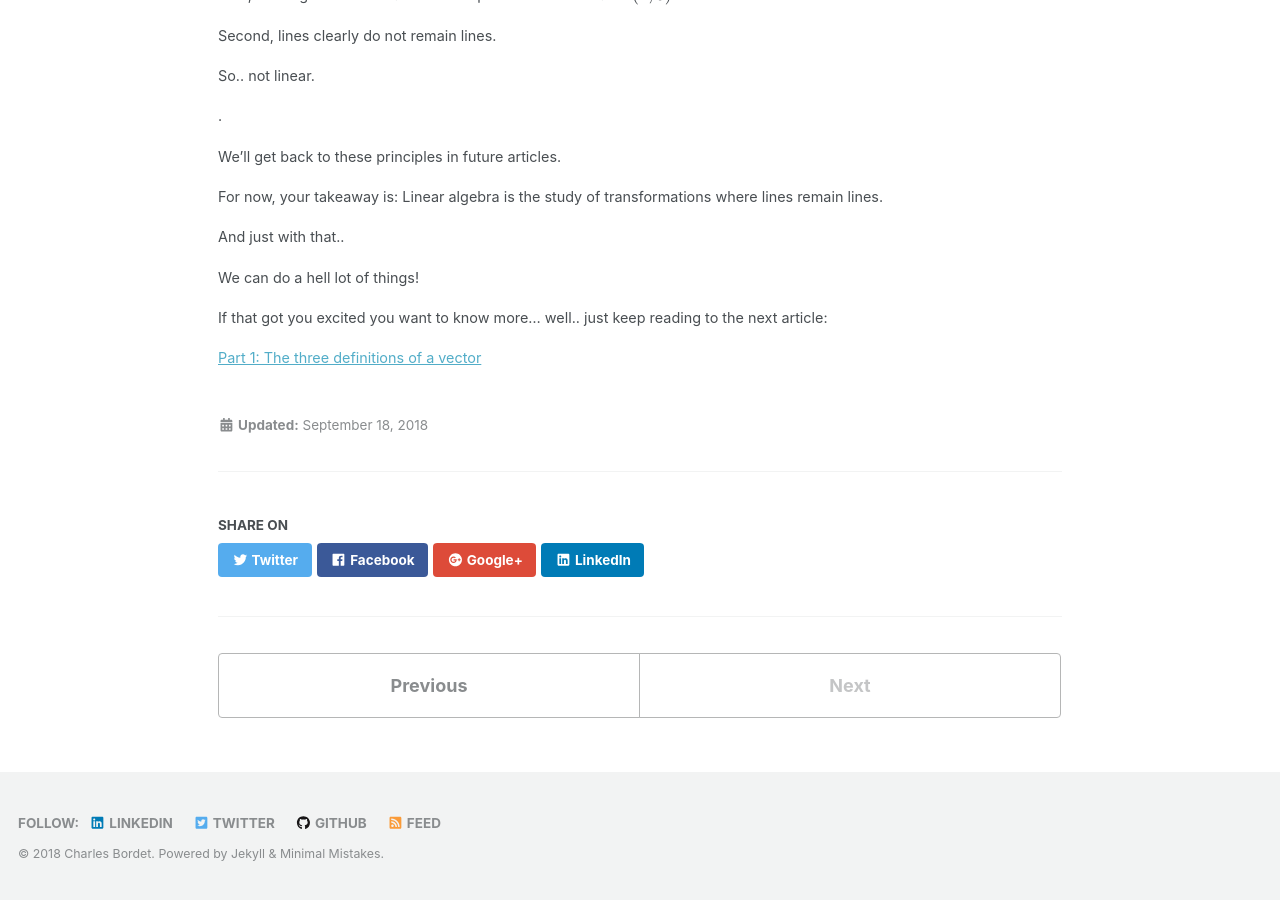
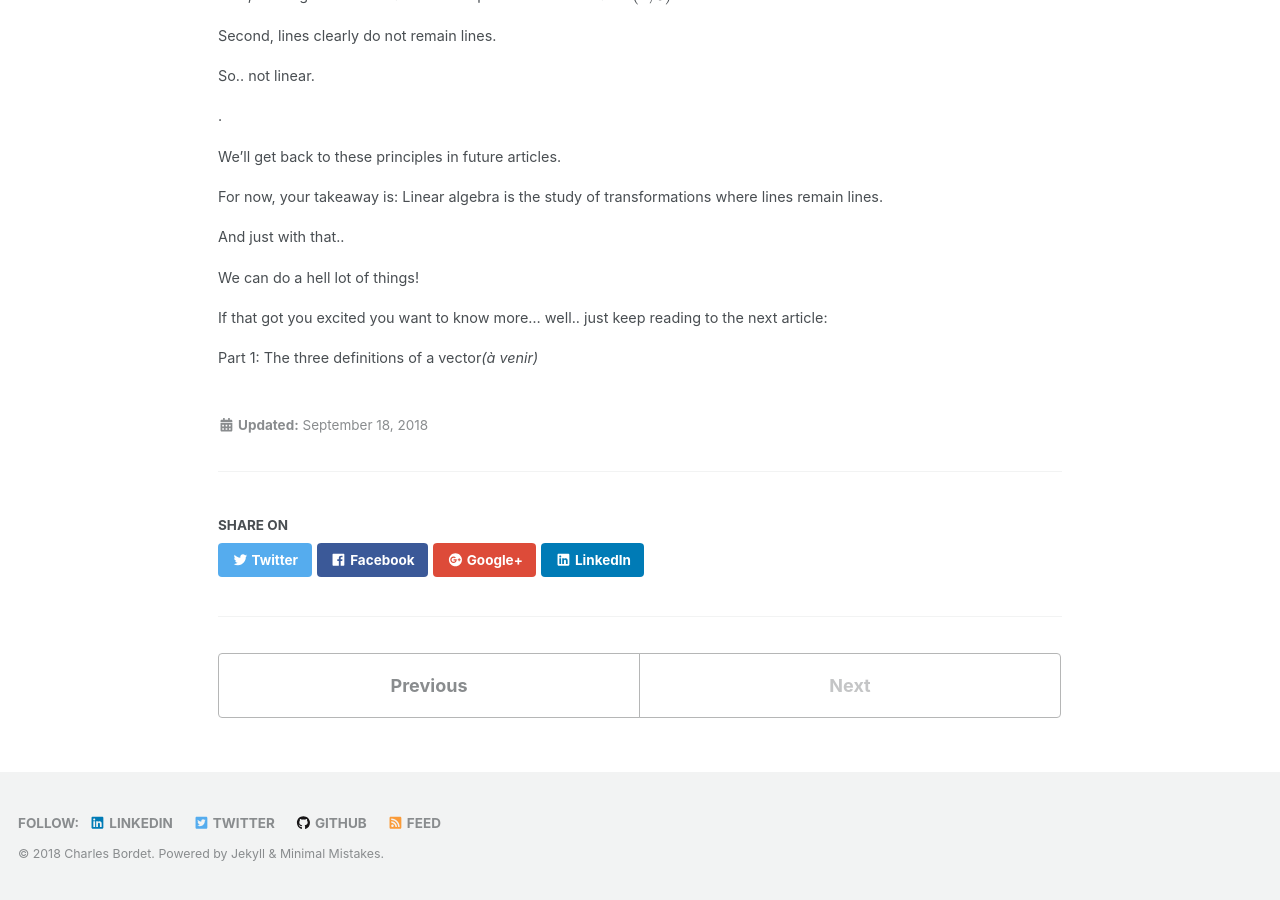
Before and after one commit to Huitziii/charlesbordet.com, a Jekyll site: the page built from _posts/en/2018-09-18-linear-algebra-intro.markdown, in a window 1280 px wide and 900 px high, scrolled down 10023 px. Built offline with Jekyll 4.4.1, drawn with Linux system fonts in a browser that asks for light colours; nearby versions of some CDN libraries; formulas are drawn with MathJax 3.

Commit message:
update linear algebra

```diff
--- a/_posts/en/2018-09-18-linear-algebra-intro.markdown
+++ b/_posts/en/2018-09-18-linear-algebra-intro.markdown
@@ -329,4 +329,4 @@ We can do a hell lot of things!
 
 If that got you excited you want to know more... well.. just keep reading to the next article:
 
-[Part 1: The three definitions of a vector]({{ "/linear-algebra-vectors" | absolute_url}})
+Part 1: The three definitions of a vector*(à venir)*
--- a/_posts/fr/2018-09-15-algebre-lineaire-intro.markdown
+++ b/_posts/fr/2018-09-15-algebre-lineaire-intro.markdown
@@ -331,4 +331,4 @@ On peut déjà faire pas mal de choses !
 
 Si vous avez l'eau à la bouche et êtes assoiffé d'en savoir plus.. alors n'hésitez plus et jetez-vous sur le premier chapitre :
 
-[Partie 1 : Les trois définitions d'un vecteur]({{ "/algebre-lineaire-vecteurs" | absolute_url}})
+Partie 1 : Les trois définitions d'un vecteur *(à venir)*
```
